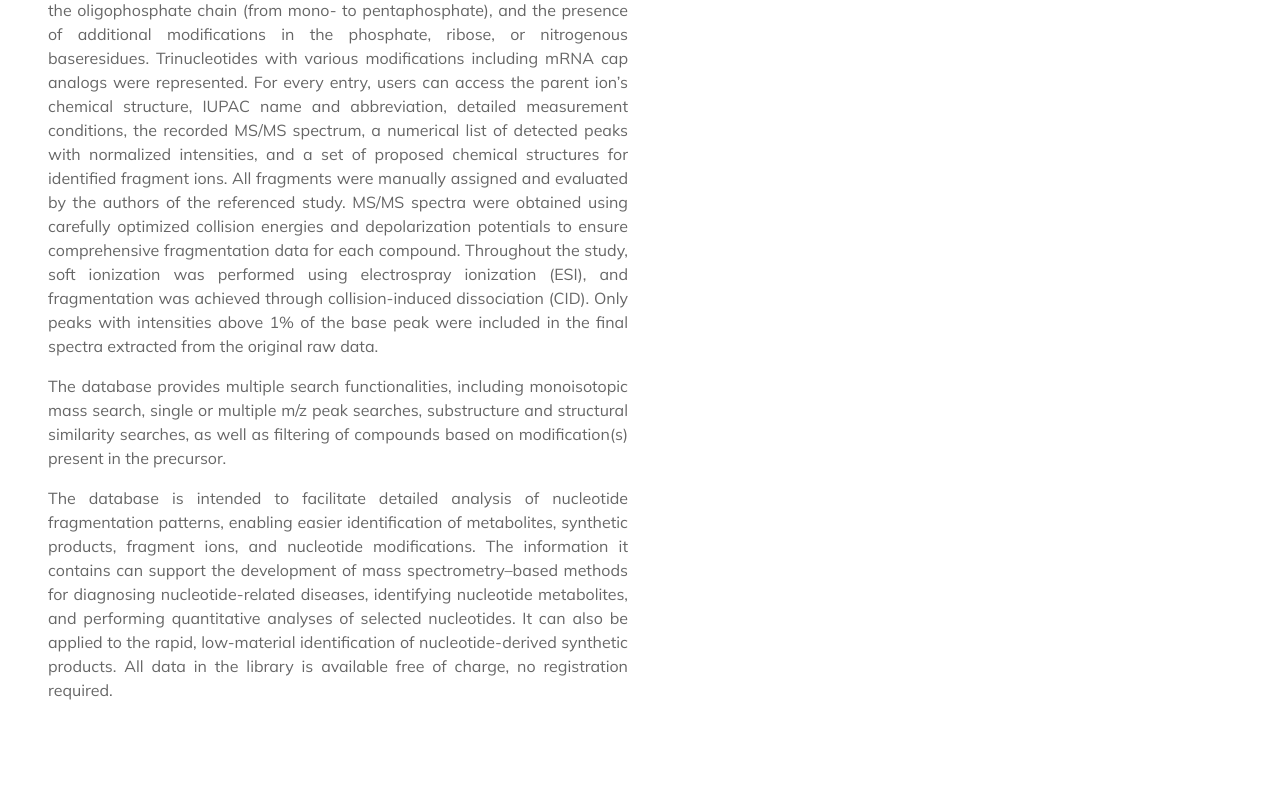
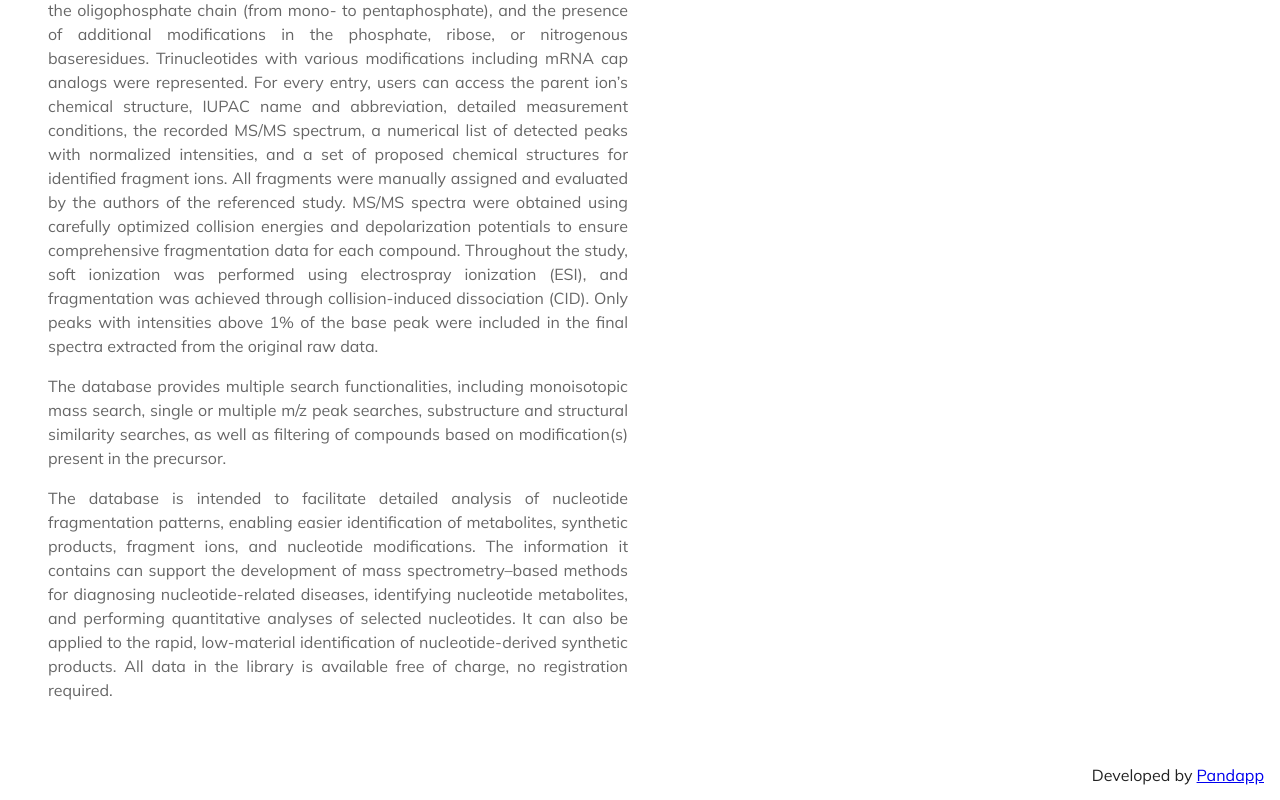
Before and after one commit to devpandapp/mstide-db-frontend, a Vue app: page /about in a window 1280 px wide. Shown: the part 566-1366 px from the top of the page. Before the commit the page ends 1316 px from the top, so only its background shows below. Built offline with nearby package versions, Linux system fonts and the light colour scheme; no server answers.

Commit message:
feat: added footer for About page

```diff
--- /dev/null
+++ b/src/components/organisms/OrganismFooter.vue
@@ -0,0 +1,7 @@
+<template>
+  <v-footer app height="50">
+    <div class="d-flex ms-auto">
+      Developed by&nbsp;<a href="https://www.linkedin.com/in/aapand" target="_blank">Pandapp</a>
+    </div>
+  </v-footer>
+</template>
--- a/src/components/templates/TemplateAbout.vue
+++ b/src/components/templates/TemplateAbout.vue
@@ -2,11 +2,13 @@
 // Components
 import OrganismHeader from '@/components/organisms/OrganismHeader.vue';
 import OrganismAbout from '@/components/organisms/OrganismAbout.vue';
+import OrganismFooter from '@/components/organisms/OrganismFooter.vue';
 </script>
 
 <template>
   <v-layout>
     <OrganismHeader />
     <OrganismAbout />
+    <OrganismFooter />
   </v-layout>
 </template>
```
